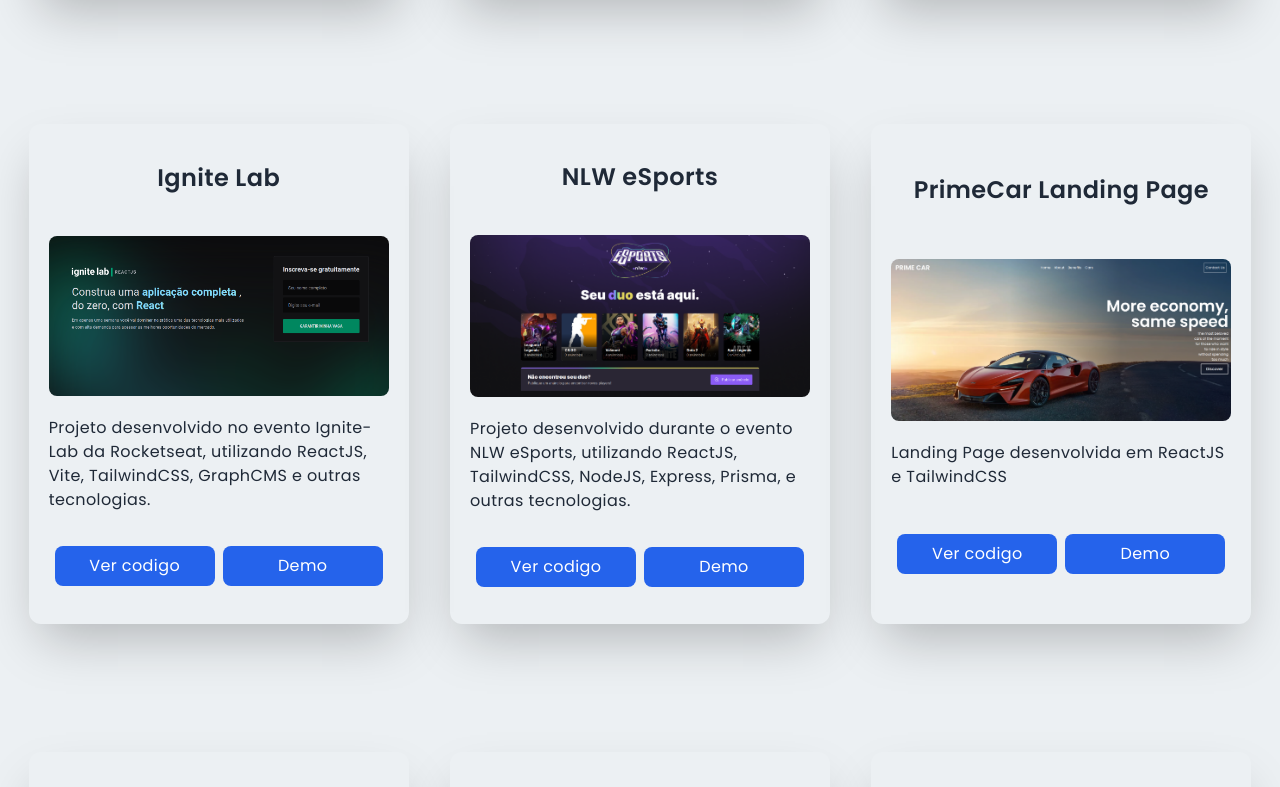
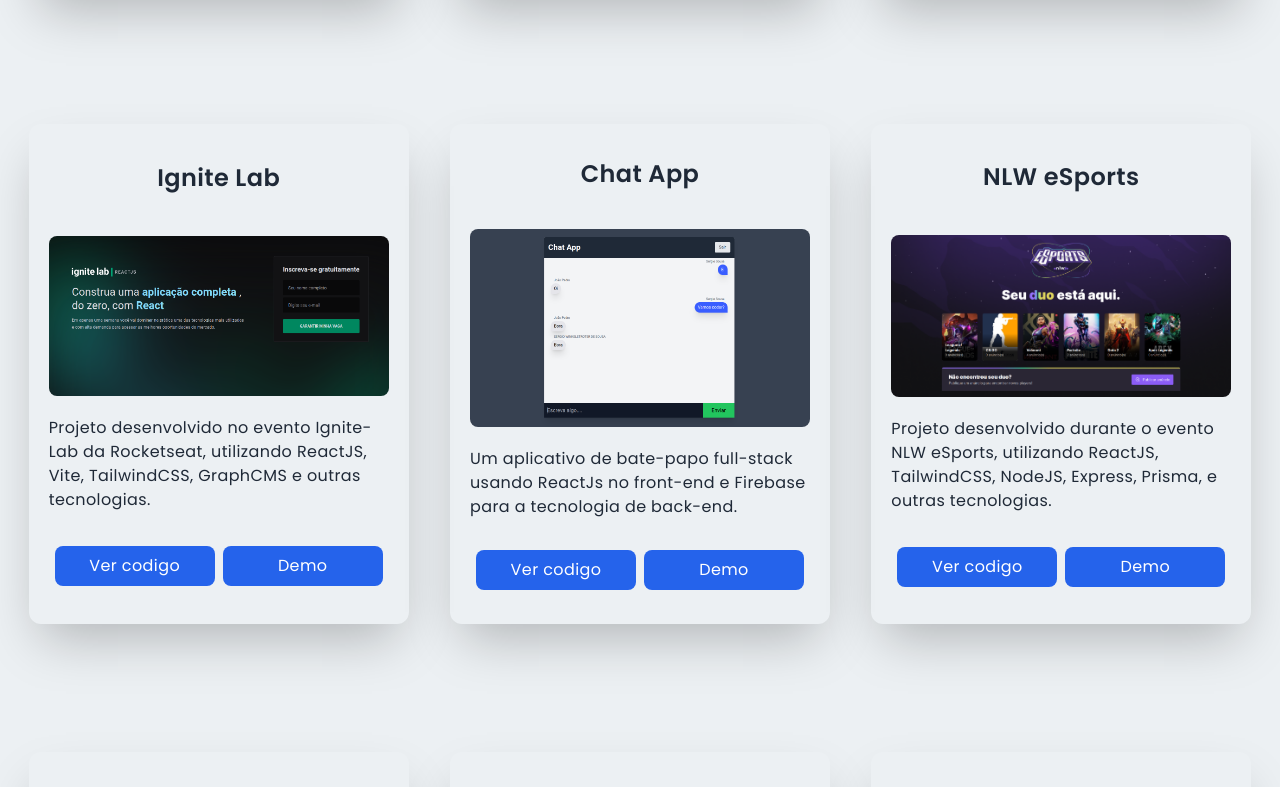
Before and after one commit to sergiowinkelstroter/portfolio-antigo, a Next.js app: page /projetos in a window 1280 px wide. Shown: the part 640-1427 px from the top of the page. Built offline with nearby package versions, Linux system fonts and the light colour scheme.

Commit message:
new project chatApp

```diff
--- a/src/data/ProjectsData.tsx
+++ b/src/data/ProjectsData.ts
@@ -12,6 +12,7 @@
 import ShoppingCartImage from "/public/assets/home-shopping.png";
 import PrimeCarImage from "/public/assets/primecar.png";
 import RocketNotesImage from "/public/assets/Capa.png";
+import ChatAppImage from "/public/assets/chatApp.png";
 
 export const ProjectsData = [
   {
@@ -48,6 +49,16 @@
       "Projeto desenvolvido no evento Ignite-Lab da Rocketseat, utilizando ReactJS, Vite, TailwindCSS, GraphCMS e outras tecnologias.",
     repo: "https://github.com/sergiowinkelstroter/ignite-lab",
     demo: "https://ignite-lab-tan.vercel.app/",
+  },
+  {
+    id: "15",
+    title: "Chat App",
+    image: ChatAppImage,
+    description:
+      "Um aplicativo de bate-papo full-stack usando ReactJs no front-end e Firebase para a tecnologia de back-end. ",
+    repo: "https://github.com/sergiowinkelstroter/chat-app",
+
+    demo: "https://chat-app-winkelstrotersergio.vercel.app/",
   },
   {
     id: "5",
```
Also changed, not shown: public/assets/chatApp.png (added).
